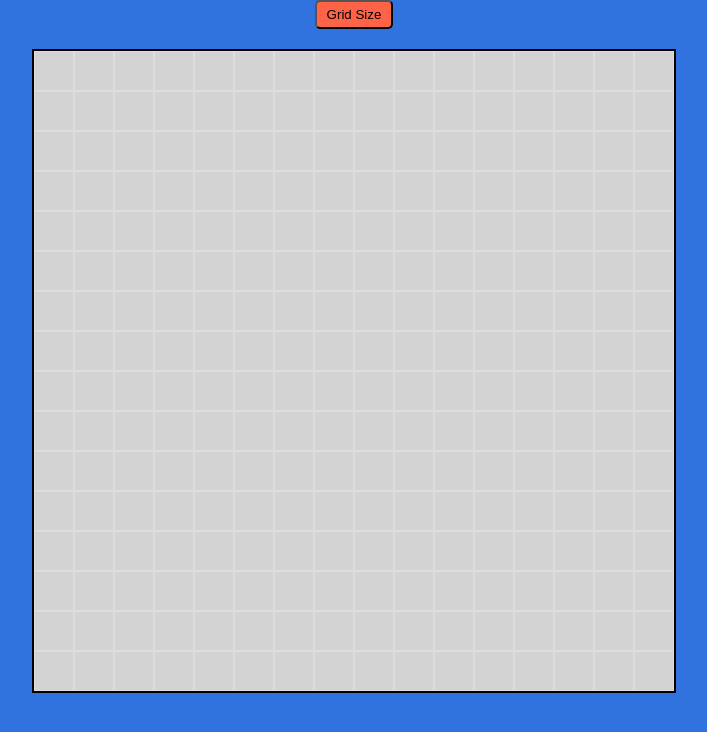
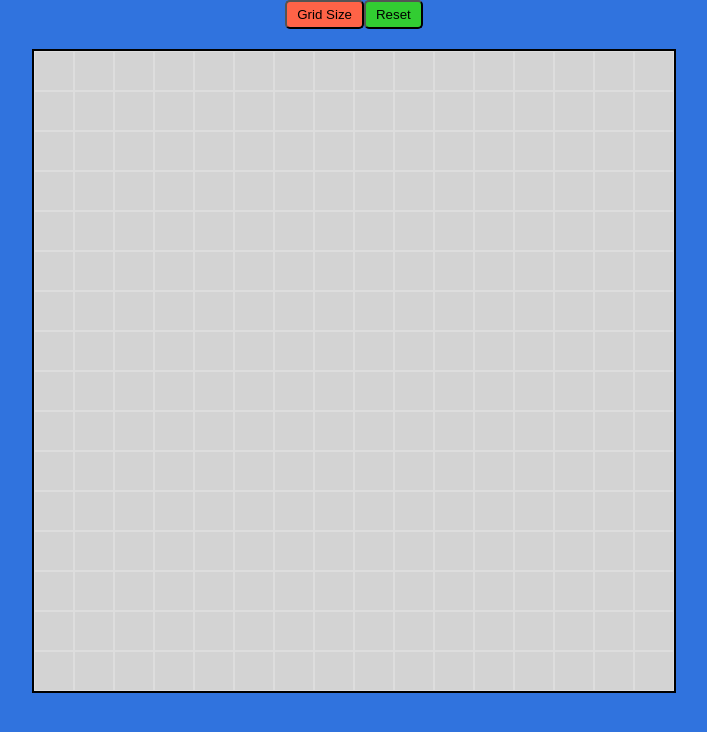
Before and after one commit to QuanN1011/Etch-a-Sketch, a plain HTML site: page index.html in a window 1280 px wide. Shown: the whole page, without its empty margins (286-993 px from the left). Drawn offline with Linux system fonts and the light colour scheme.

Commit message:
added a reset button

```diff
--- a/script.js
+++ b/script.js
@@ -29,12 +29,16 @@ function createGridLayout(size) {
 const defaultSize = 16;
 createGridLayout(defaultSize);
 
+const buttonContainer = document.createElement('div');
+buttonContainer.id = 'button-container';
+document.body.insertBefore(buttonContainer, grid);
+
 // Add button to change grid size
 
 const button = document.createElement('button');
 button.textContent = 'Grid Size';
 button.id = 'grid-size-button';
-document.body.insertBefore(button, grid);
+buttonContainer.appendChild(button);
 
 button.addEventListener('click', () => {
     let newSize = prompt("Enter new grid size (max 100):");
@@ -50,6 +54,19 @@ button.addEventListener('click', () => {
     }
 });
 
+// Add button to reset grid colors
+const resetButton = document.createElement('button');
+resetButton.textContent = 'Reset';
+resetButton.id = 'reset-grid-button';
+buttonContainer.appendChild(resetButton);
+
+resetButton.addEventListener('click', () => {
+    const cells = document.querySelectorAll('.grid-cell');
+    cells.forEach(cell => {
+        cell.style.backgroundColor = '';
+    })
+});
+
 function getRandomColor() {
     const letters = '0123456789ABCDEF';
     let color = '#';
--- a/styles.css
+++ b/styles.css
@@ -43,3 +43,14 @@ body{
     cursor: pointer;
     box-shadow: 0px 0px 5px gray;
 }
+
+#reset-grid-button{
+    border-radius : 5px;
+    background-color: limegreen;
+    padding: 5px 10px;
+}
+#reset-grid-button:hover{
+    background-color: green;
+    cursor: pointer;
+    box-shadow: 0px 0px 5px gray;
+}
```
